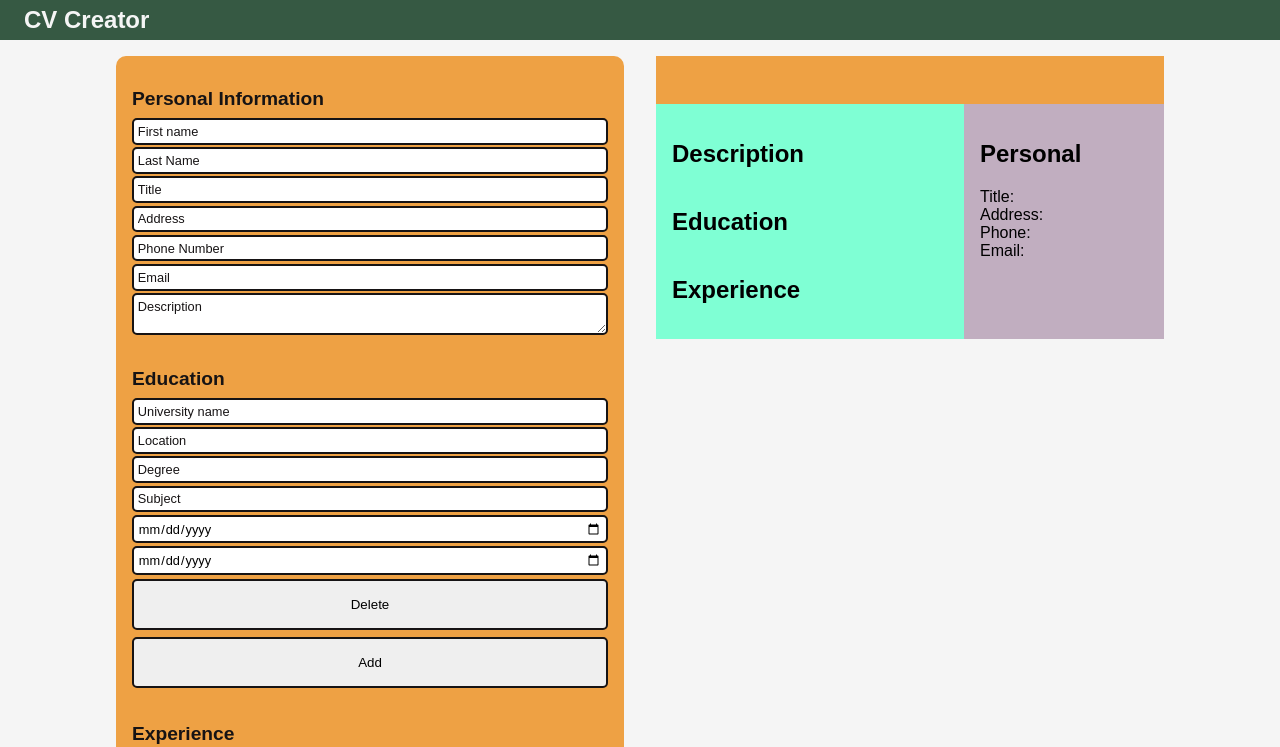
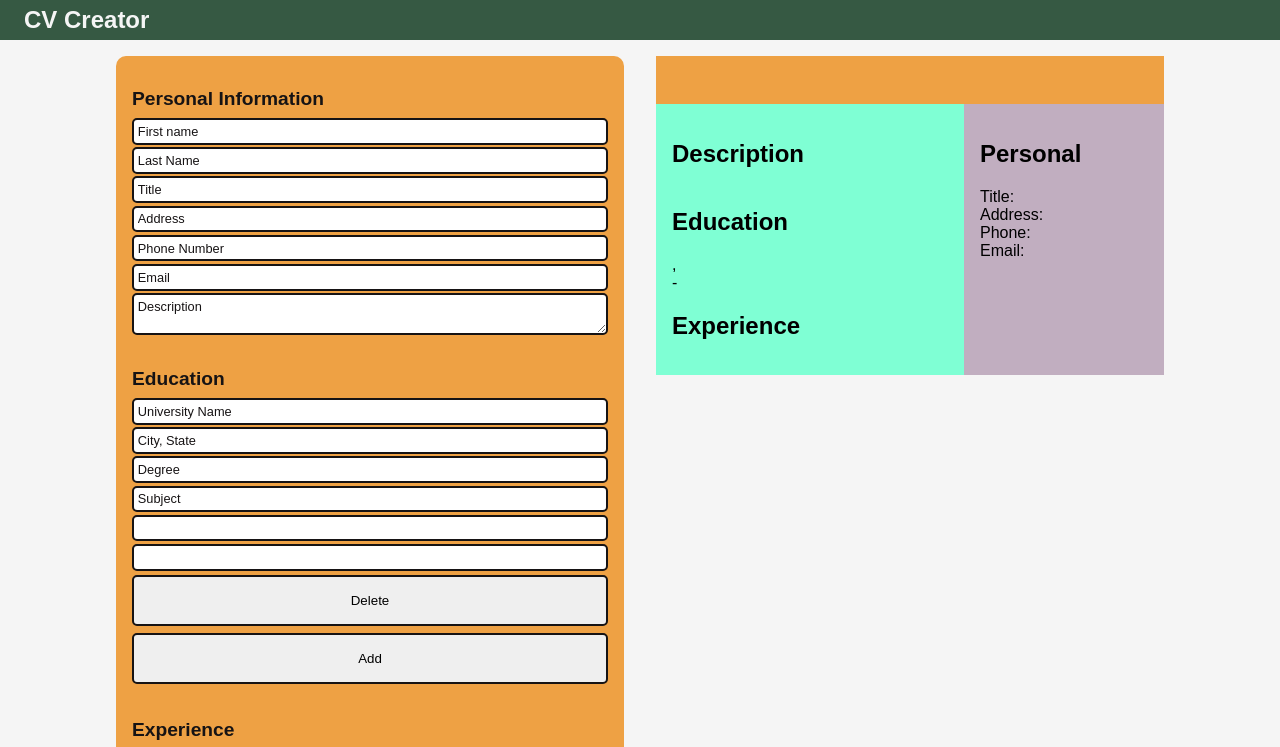
Before and after one commit to connorleavitt/Projects, a React (Create React App) app in the folder CV Creator/cv-creator/: page / in a window 1280 px wide. Shown: the top 747 px of the page. Built offline with nearby package versions, Linux system fonts and the light colour scheme.

Commit message:
Update education state input flow

```diff
--- a/CV Creator/cv-creator/src/components/CV.js
+++ b/CV Creator/cv-creator/src/components/CV.js
@@ -10,7 +10,11 @@ export default function CV({ cv, componentRef }) {
   return (
     <div className="cv-subcontainer">
       <Section {...{ type: "header" }} personalInfo={cv.personalInfo} />
-      <Section {...{ type: "main" }} personalInfo={cv.personalInfo} />
+      <Section
+        {...{ type: "main" }}
+        personalInfo={cv.personalInfo}
+        educationInfo={cv.educationInfo}
+      />
       <Section {...{ type: "personal" }} personalInfo={cv.personalInfo} />
     </div>
   );
--- a/CV Creator/cv-creator/src/components/EducationForm.js
+++ b/CV Creator/cv-creator/src/components/EducationForm.js
@@ -1,41 +1,50 @@
 import Input from "./Input";
 import Button from "./ActionButtons";
-import { useState } from "react";
 
-export default function EducationItem() {
-  const [details, setDetails] = useState({
-    universityName: "",
-    locationName: "",
-  });
-
-  const handleChange = (e) => {
-    const { name, value } = e.target;
-    setDetails((prev) => {
-      return { ...prev, [name]: value };
-    });
-  };
-
+export default function EducationItem({ onChange, educationInfo }) {
   return (
     <div className="form-subcontainer--section">
       <h2 className="form-title">Education</h2>
       <Input
-        onChange={handleChange}
+        onChange={(e) => onChange(e)}
         type="text"
         name="universityName"
-        placeholder="University name"
-        // value={educationItem.universityName}
+        placeholder="University Name"
+        value={educationInfo.universityName}
       />
       <Input
-        onChange={handleChange}
+        onChange={(e) => onChange(e)}
         type="text"
-        name="locationName"
-        placeholder="Location"
-        // value={educationItem.locationName}
+        name="location"
+        placeholder="City, State"
+        value={educationInfo.locationName}
       />
-      <Input type={"text"} placeholder={"Degree"} />
-      <Input type={"text"} placeholder={"Subject"} />
-      <Input type={"date"} placeholder={"From"} />
-      <Input type={"date"} placeholder={"To"} />
+      <Input
+        onChange={(e) => onChange(e)}
+        type="text"
+        name="degree"
+        placeholder="Degree"
+        value={educationInfo.degree}
+      />
+      <Input
+        onChange={(e) => onChange(e)}
+        type="text"
+        name="subject"
+        placeholder="Subject"
+        value={educationInfo.subject}
+      />
+      <Input
+        onChange={(e) => onChange(e)}
+        type="text"
+        name="startDate"
+        value={educationInfo.startDate}
+      />
+      <Input
+        onChange={(e) => onChange(e)}
+        type="text"
+        name="endDate"
+        value={educationInfo.endDate}
+      />
       <Button className="form-delete-btn" content="Delete" />
       <Button className="form-add-btn" content="Add" />
     </div>
--- a/CV Creator/cv-creator/src/components/Main.js
+++ b/CV Creator/cv-creator/src/components/Main.js
@@ -13,6 +13,14 @@ export default function Main() {
       email: "",
       description: "",
     },
+    educationInfo: {
+      universityName: "",
+      location: "",
+      degree: "",
+      subject: "",
+      startDate: "",
+      endDate: "",
+    },
   };
   const [cv, setCv] = useState(exampleCV);
 
@@ -27,12 +35,27 @@ export default function Main() {
       },
     }));
   };
-  // const componentRef = useRef();
+
+  const handleChangeEducation = (e) => {
+    const { name, value, type } = e.target;
+
+    setCv((prevState) => ({
+      ...prevState,
+      educationInfo: {
+        ...prevState.educationInfo,
+        [name]: value,
+      },
+    }));
+  };
 
   return (
     <div className="container">
       <div className="form-container">
-        <MainForm cv={cv} onChangePersonal={handleChangePersonal} />
+        <MainForm
+          cv={cv}
+          onChangePersonal={handleChangePersonal}
+          onChangeEducation={handleChangeEducation}
+        />
       </div>
       <div className="cv-container">
         <CV cv={cv} />
--- a/CV Creator/cv-creator/src/components/MainForm.js
+++ b/CV Creator/cv-creator/src/components/MainForm.js
@@ -5,7 +5,7 @@ import EducationForm from "./EducationForm";
 import ExperienceForm from "./ExperienceForm";
 import Button from "./ActionButtons";
 
-export default function MainForm({ cv, onChangePersonal }) {
+export default function MainForm({ cv, onChangePersonal, onChangeEducation }) {
   // console.log({ cv });
   return (
     <form className="form-subcontainer">
@@ -13,7 +13,10 @@ export default function MainForm({ cv, onChangePersonal }) {
         personalInfo={cv.personalInfo}
         onChange={onChangePersonal}
       />
-      <EducationForm />
+      <EducationForm
+        educationInfo={cv.educationInfo}
+        onChange={onChangeEducation}
+      />
       <ExperienceForm />
       <Button className="form-generate-btn" content="Generate PDF" />
       <Button className="form-reset-btn" content="Reset" />
--- a/CV Creator/cv-creator/src/components/Section.js
+++ b/CV Creator/cv-creator/src/components/Section.js
@@ -1,6 +1,6 @@
 import Subsection from "./Subsection";
 
-export default function Section({ type, personalInfo }) {
+export default function Section({ type, personalInfo, educationInfo }) {
   const className = `cv-subcontainer--${type}`;
   const personalInfoObject = { ...personalInfo };
   const firstName = personalInfoObject.firstName;
@@ -10,7 +10,7 @@ export default function Section({ type, personalInfo }) {
     return (
       <div className={className}>
         <Subsection {...{ type: "description" }} personalInfo={personalInfo} />
-        <Subsection {...{ type: "education" }} />
+        <Subsection {...{ type: "education" }} educationInfo={educationInfo} />
         <Subsection {...{ type: "experience" }} />
       </div>
     );
--- a/CV Creator/cv-creator/src/components/Subsection.js
+++ b/CV Creator/cv-creator/src/components/Subsection.js
@@ -1,4 +1,4 @@
-export default function Subsection({ type, personalInfo }) {
+export default function Subsection({ type, personalInfo, educationInfo }) {
   const mainClassName = `cv-subcontainer-section--${type}`;
   const titleClassName = `cv-subcontainer-section--${type}-title`;
   const contentClassName = `cv-subcontainer-section--${type}-content`;
@@ -9,6 +9,14 @@ export default function Subsection({ type, personalInfo }) {
   const phone = personalInfoObject.phone;
   const email = personalInfoObject.email;
   const description = personalInfoObject.description;
+
+  const educationInfoObject = { ...educationInfo };
+  const universityName = educationInfoObject.universityName;
+  const location = educationInfoObject.location;
+  const degree = educationInfoObject.degree;
+  const subject = educationInfoObject.subject;
+  const startDate = educationInfoObject.startDate;
+  const endDate = educationInfoObject.endDate;
 
   if (type === "description") {
     return (
@@ -24,11 +32,14 @@ export default function Subsection({ type, personalInfo }) {
       <div className={mainClassName}>
         <h2 className={titleClassName}>Education</h2>
         <div className={contentClassName}>
-          {/* <div>University:</div>
-          <div>Location:</div>
-          <div>degree+subject</div>
-          <div>From:</div>
-          <div>To:</div> */}
+          <div className="education-university">{universityName}</div>
+          <div className="education-location">{location}</div>
+          <div className="education-degree">
+            {degree}, {subject}
+          </div>
+          <div className="education-date">
+            {startDate} - {endDate}
+          </div>
         </div>
       </div>
     );
```
